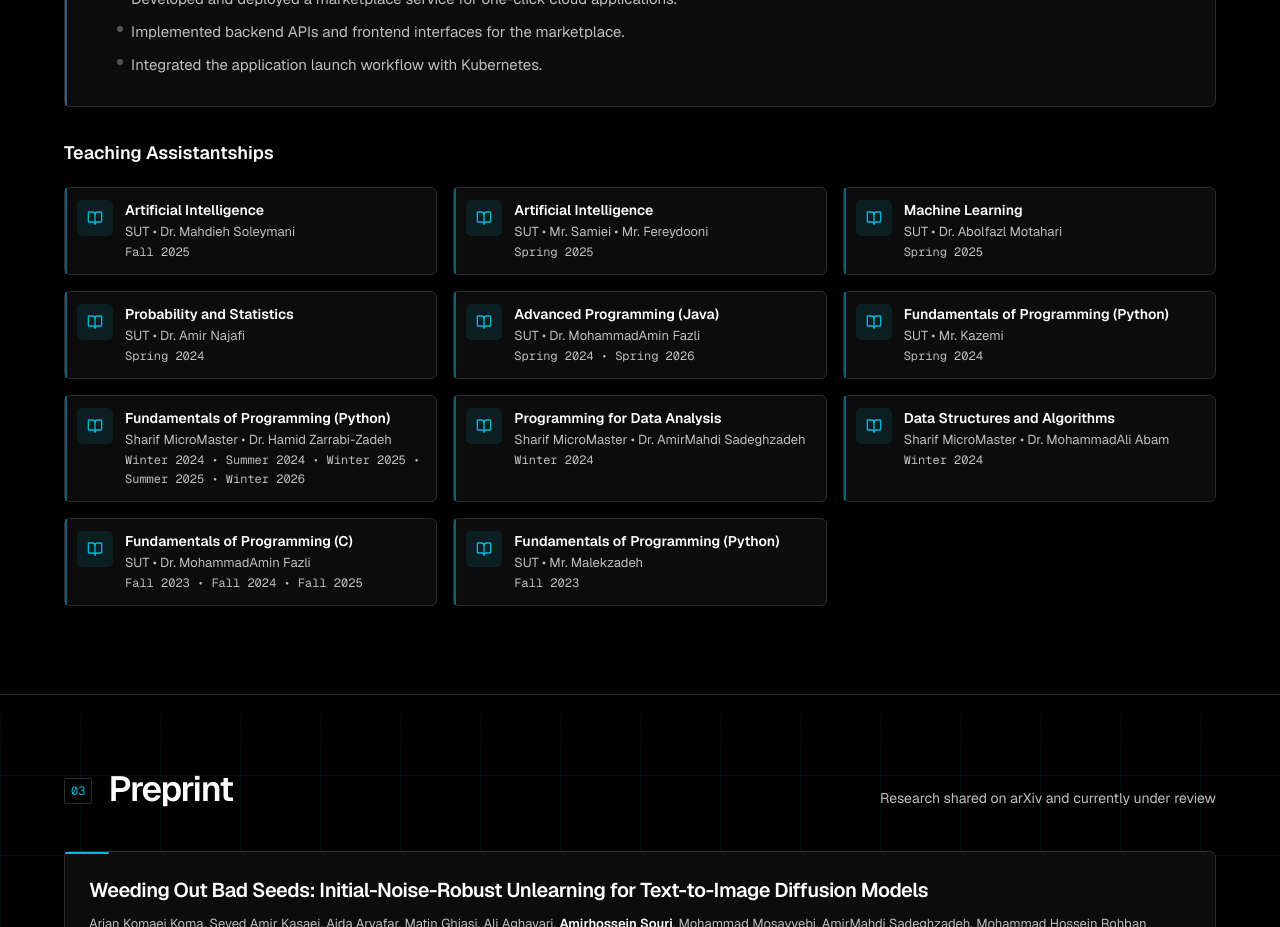
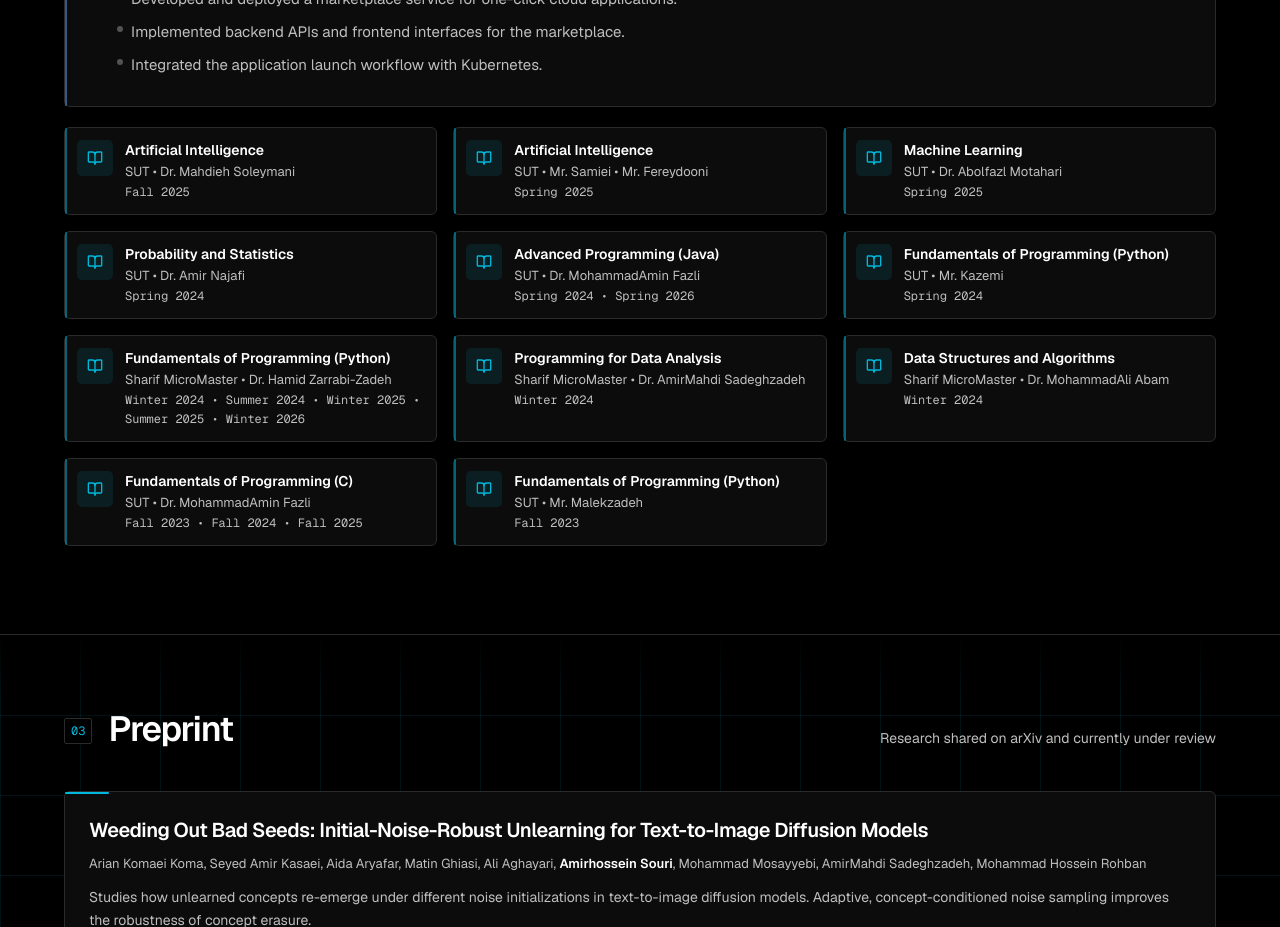
Before and after one commit to Amir14Souri/Portfolio, a Next.js app: page / in a window 1280 px wide. Shown: the part 2220-3147 px from the top of the page. Built offline with nearby package versions, Linux system fonts and the light colour scheme.

Commit message:
Tighten teaching grid spacing and remove duplicate heading

```diff
--- a/app/sections/ExperienceSection.tsx
+++ b/app/sections/ExperienceSection.tsx
@@ -76,8 +76,7 @@ export default function ExperienceSection() {
           })}
         </div>
 
-        <div className="mt-8">
-          <h3 className="mb-5 text-lg font-semibold text-foreground">Teaching Assistantships</h3>
+        <div className="mt-5">
           <div className="grid gap-4 sm:grid-cols-2 lg:grid-cols-3">
             {TA_EXPERIENCES.map((ta, index) => (
               <Card
```
